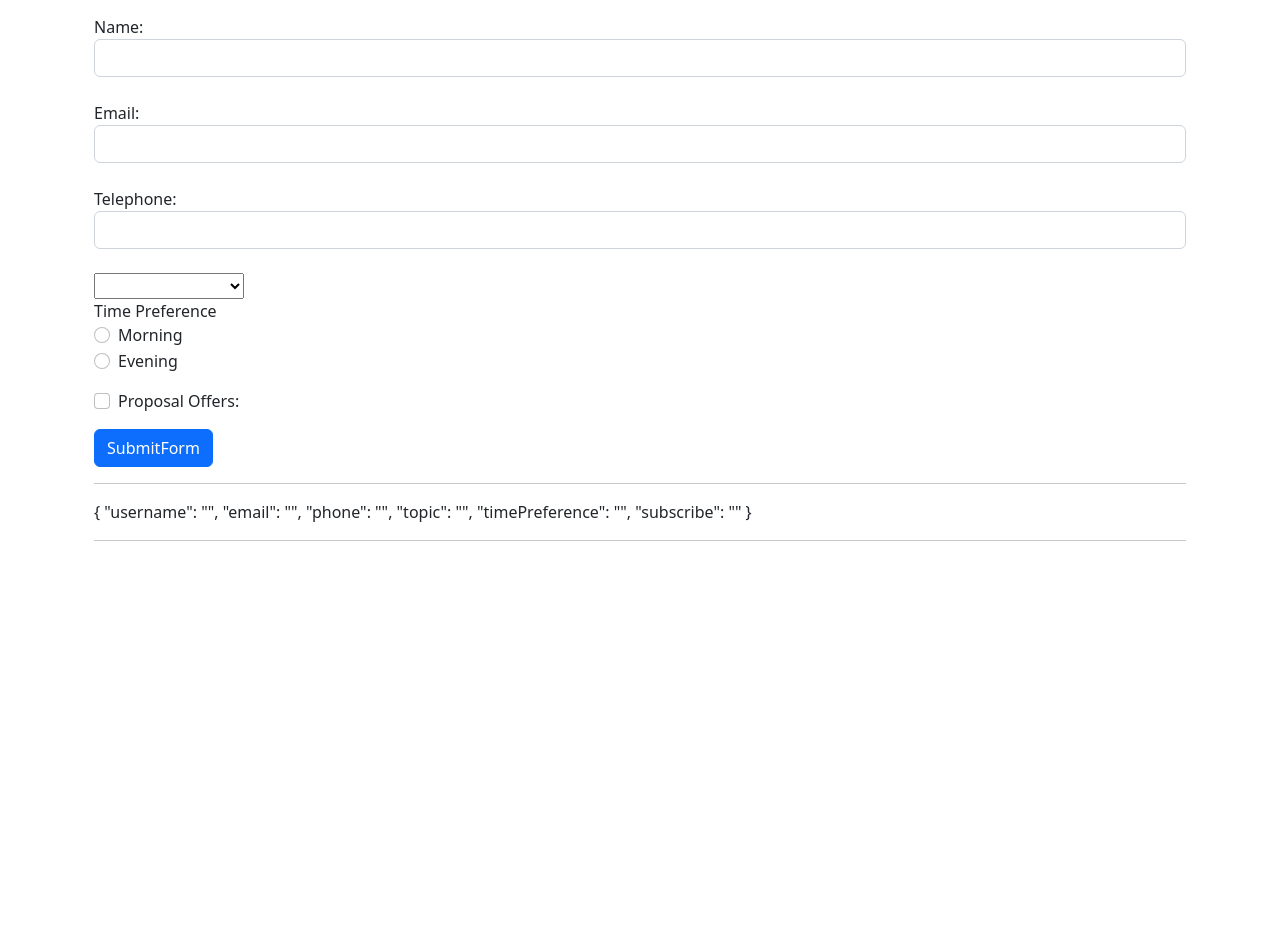
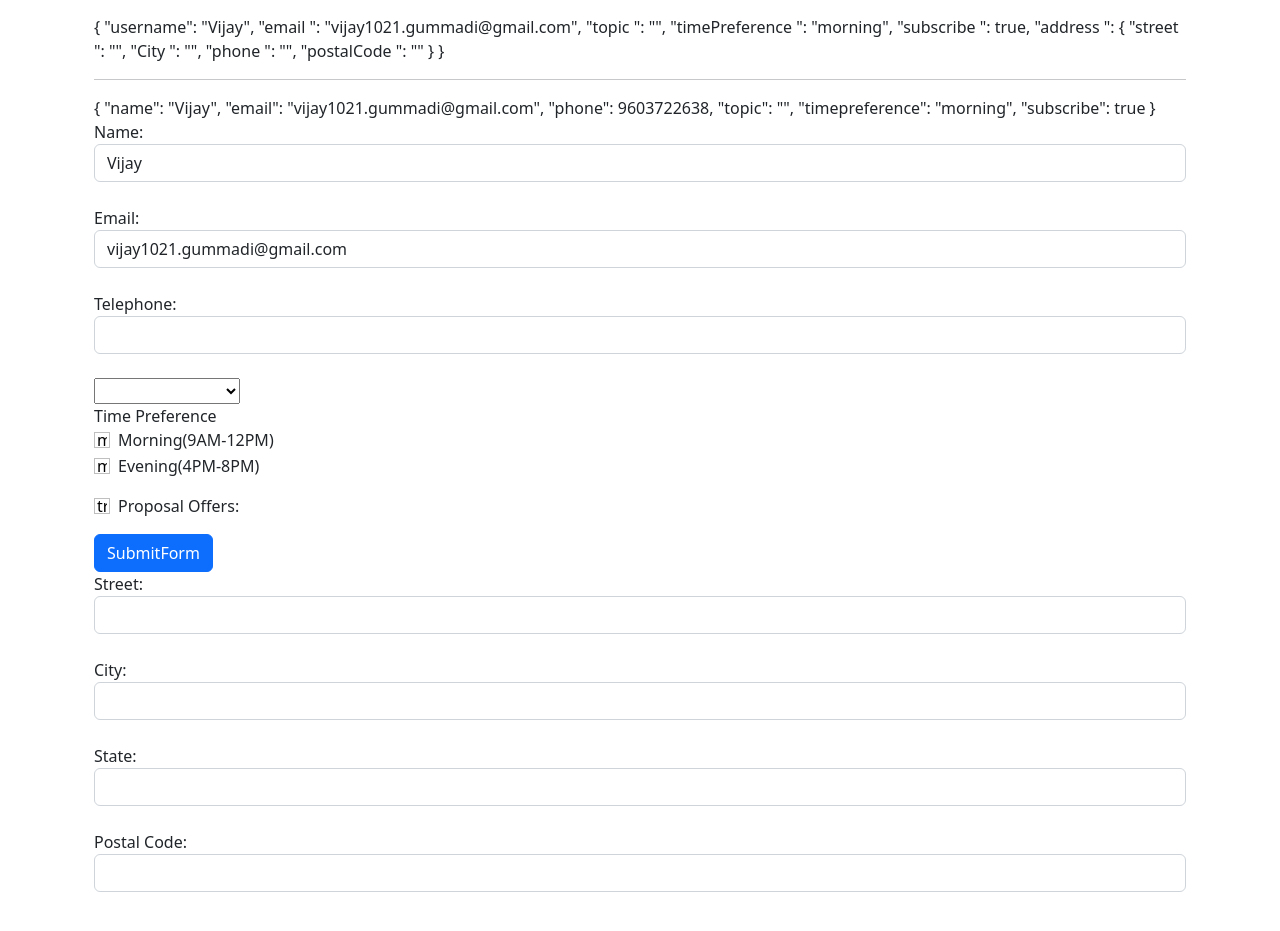
Before and after one commit to VIJAYVINNY/Credits, an Angular app: page /Reactivecomponent in a window 1280 px wide. Shown: the part 489-1420 px from the top of the page. Before the commit the page ends 1046 px from the top, so only its background shows below. Built offline with nearby package versions, Linux system fonts and the light colour scheme.

Commit message:
component is created

```diff
--- a/src/app/reactiveform/reactiveform.component.html
+++ b/src/app/reactiveform/reactiveform.component.html
@@ -1,53 +1,75 @@
 <div class="container">
     <div class="container-fluid">
-
         <h1>Details of Selected Candidates:</h1>
+        {{userForm.value|json}}
+        <hr /> {{userModel|json}}
         <form #userForm="ngForm">
 
             <div class="form-group">
                 <label for="name">Name:</label>
-                <input type="text" class="form-control" name="username" ngModel>
+                <input type="text" class="form-control" name="username" [(ngModel)]="userModel.name">
             </div><br>
 
-            <div class="form-group">
-                <label for="email">Email:</label>
-                <input type="email" class="form-control" name="email" ngModel>
+            <div class=" form-group ">
+                <label for="email ">Email:</label>
+                <input type="email " class="form-control " name="email " [(ngModel)]="userModel.email ">
             </div><br>
 
-            <div class="form-group">
-                <label for="name">Telephone:</label>
-                <input type="tel" class="form-control" name="phone" ngModel>
+            <div class="form-group ">
+                <label for="name ">Telephone:</label>
+                <input type="tel " class="form-control " name="phone " [(ngModel)]="userModel.telephone ">
             </div><br>
 
-            <div class="form-group">
-                <select class="custom-select" ngModel name="topic">
-    <option selected>I'm Interested in:</option>
-    <option *ngFor="let sub of subjects">{{sub}}</option>
-  </select>
+            <div class="form-group ">
+                <select class="custom-select " name="topic " [(ngModel)]="userModel.topic ">
+          <option value=" ">I'm Interested in</option>
+          <option *ngFor="let sub of subjects ">{{sub}}</option>
+        </select>
+            </div>
 
-                <div class="mb-3">
-                    <label>Time Preference</label>
-                    <div class="form-check">
-                        <input type="radio" class="form-check-input" name="timePreference" value="morning" ngModel>
-                        <label class="form-check-label">Morning</label>
-                    </div>
-
-                    <div class="form-check">
-                        <input type="radio" class="form-check-input" name="timePreference" value="evening" ngModel>
-                        <label class="form-check-label">Evening</label>
-                    </div>
+            <div class="mb-3 ">
+                <label>Time Preference</label>
+                <div class="form-check ">
+                    <input type="radio " class="form-check-input " name="timePreference " value="morning " [(ngModel)]="userModel.timepreference ">
+                    <label class="form-check-label ">Morning(9AM-12PM)</label>
                 </div>
 
-                <div class="form-check mb-3">
-                    <input class="form-check-input" type="checkbox" name="subscribe" ngModel>
-                    <label class="form-check-label" for="flexCheckDefault">
-              Proposal Offers:
-            </label>
+                <div class="form-check ">
+                    <input type="radio " class="form-check-input " name="timePreference " value="evening " [(ngModel)]="userModel.timepreference ">
+                    <label class="form-check-label ">Evening(4PM-8PM)</label>
                 </div>
-                <button type="button" class="btn btn-primary">SubmitForm</button>
             </div>
-            <hr> {{userForm.value|json}}
-            <hr>
+
+            <div class="form-check mb-3 ">
+                <input class="form-check-input " type="checkbox " name="subscribe " [(ngModel)]="userModel.subscribe ">
+                <label class="form-check-label " for="flexCheckDefault ">
+          Proposal Offers:
+        </label>
+            </div>
+            <button type="button " class="btn btn-primary ">SubmitForm</button>
+
+            <div ngModelGroup="address ">
+                <div class="form-group ">
+                    <label for="name ">Street:</label>
+                    <input type="text " class="form-control " name="street " ngModel>
+                </div><br>
+
+                <div class="form-group ">
+                    <label for="name ">City:</label>
+                    <input type="text " class="form-control " name="City " ngModel>
+                </div><br>
+
+                <div class="form-group ">
+                    <label for="name ">State:</label>
+                    <input type="text " class="form-control " name="phone " ngModel>
+                </div><br>
+
+                <div class="form-group ">
+                    <label for="name ">Postal Code:</label>
+                    <input type="tel " class="form-control " name="postalCode " ngModel>
+                </div><br>
+            </div>
+            <hr />
         </form>
     </div>
 </div>
--- a/src/app/reactiveform/reactiveform.component.ts
+++ b/src/app/reactiveform/reactiveform.component.ts
@@ -1,4 +1,6 @@
 import { Component, OnInit } from '@angular/core';
+import { User } from '../user';
+
 
 @Component({
   selector: 'app-reactiveform',
@@ -7,7 +9,10 @@ import { Component, OnInit } from '@angular/core';
 })
 export class ReactiveformComponent implements OnInit {
 
-  subjects=["C#,ASP"];
+  subjects=["C#","ASP","JAVA","SQL","MongoDB"];
+
+userModel=new User("Vijay","vijay1021.gummadi@gmail.com",9603722638,'',"morning",true);
+
   constructor() { }
 
   ngOnInit(): void {
--- /dev/null
+++ b/src/app/user.ts
@@ -0,0 +1,12 @@
+export class User {
+telephone: any;
+
+  constructor(
+    public name:string,
+    public email:string,
+    public phone:number,
+    public topic:string,
+    public timepreference:string,
+    public subscribe:boolean
+  ) { }
+}
```
Also changed, not shown: 1 other file (tests, documents, lock files or other folders).
